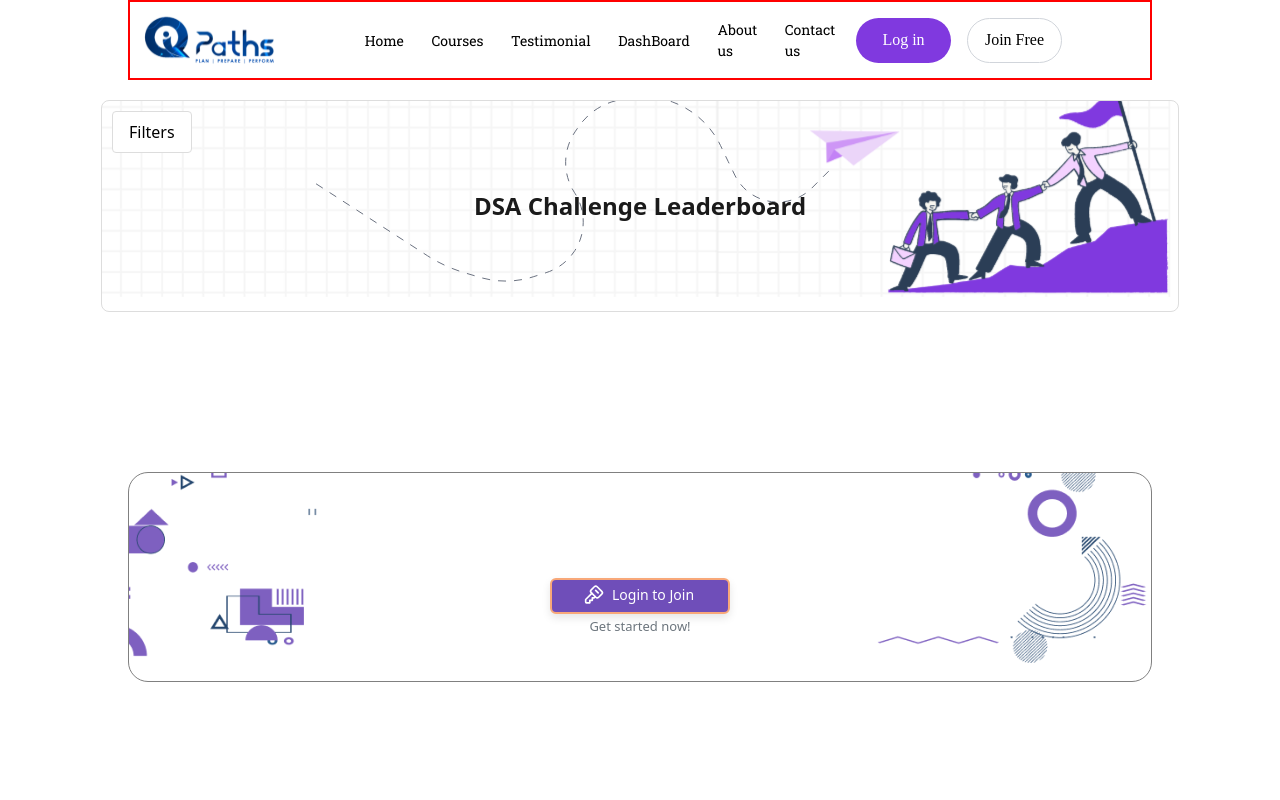
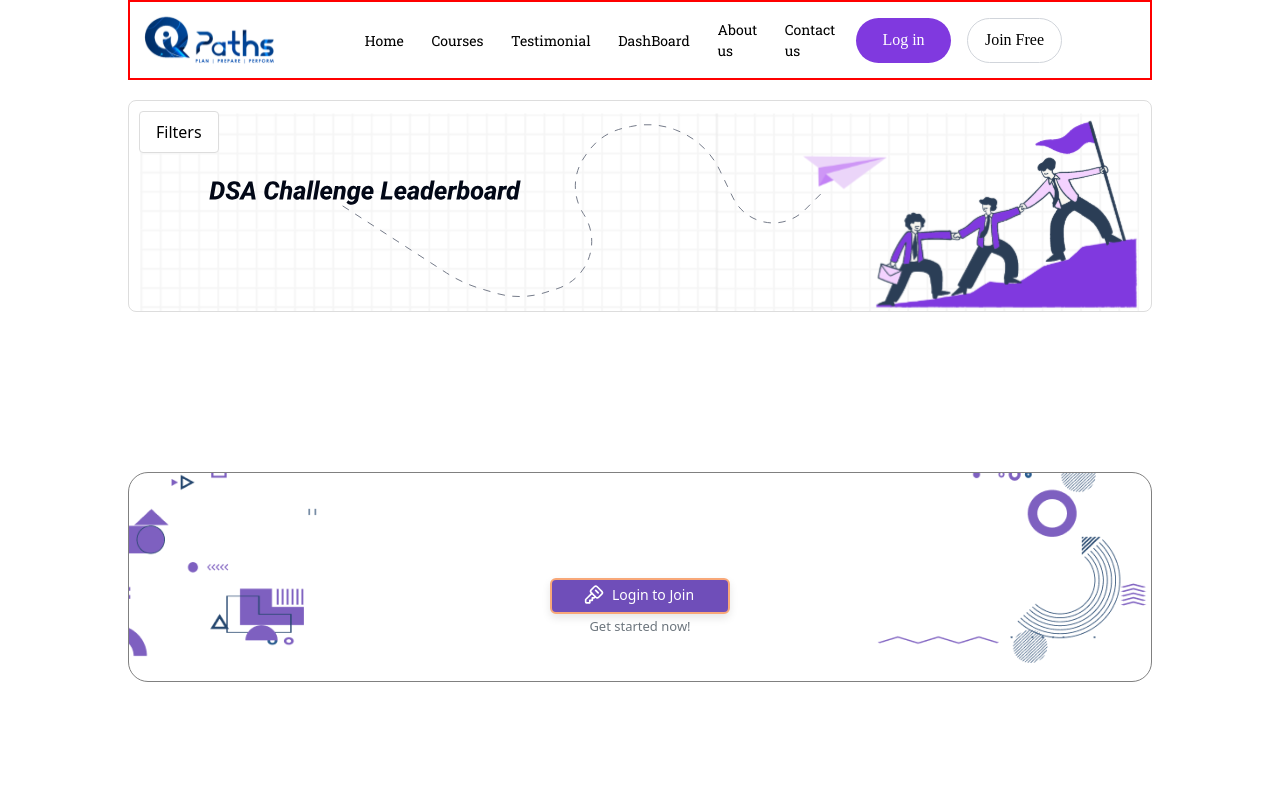
Before and after one commit to ITISH7/iqpathsquizFrontend, a React (Vite) app: page /leaderboard in a window 1280 px wide. Shown: the top 800 px of the page. Built offline with nearby package versions, Linux system fonts and the light colour scheme; a web font is replaced by a local one.

Commit message:
add image in hero section

```diff
--- a/src/componets/LeaderBoardHeroSection/LeaderBoardHeroSection.jsx
+++ b/src/componets/LeaderBoardHeroSection/LeaderBoardHeroSection.jsx
@@ -4,8 +4,9 @@ import styles from './LeaderBoardHeroSection.module.css';
 const LeaderBoardHeroSection = () => {
   return (
     <div className={styles.container}>
+      <img src="src\assets\LeaderBoardHeroSection.svg" />
       <button className={styles.filterButton}>Filters</button>
-      <div className={styles.title}>DSA Challenge Leaderboard</div>
+      <div className={styles.title}></div>
     </div>
   );
 };
--- a/src/componets/LeaderBoardHeroSection/LeaderBoardHeroSection.module.css
+++ b/src/componets/LeaderBoardHeroSection/LeaderBoardHeroSection.module.css
@@ -1,21 +1,26 @@
 .container {
   display: flex;
   align-items: center;
+  justify-content: space-between;
   position: relative;
   height: 212px;
-  width: 1078px;
+  width: 80%;
   margin: 20px auto;
-  background-color: #f9f9f9;
+  /* background-color: papayawhip; */
   border: 1px solid #ddd;
-  /* padding: 20px; */
   border-radius: 8px;
-  background: url('../../assets/LeaderBoardHeroSection.svg');
-  background-size: fill;
+  /* background-image: url('../../assets/LeaderBoardHeroSection.svg'); */
+  background-size: cover;
   background-position: center;
   background-repeat: no-repeat;
   overflow: hidden;
+}
 
-  }
+.container img {
+  margin: 60px 20px 20px 4px;
+  z-index: -1;
+  padding-right: -8px;
+}
 
 .filterButton {
   position: absolute;
```
Also changed, not shown: src/assets/LeaderBoardHeroSection.svg.
